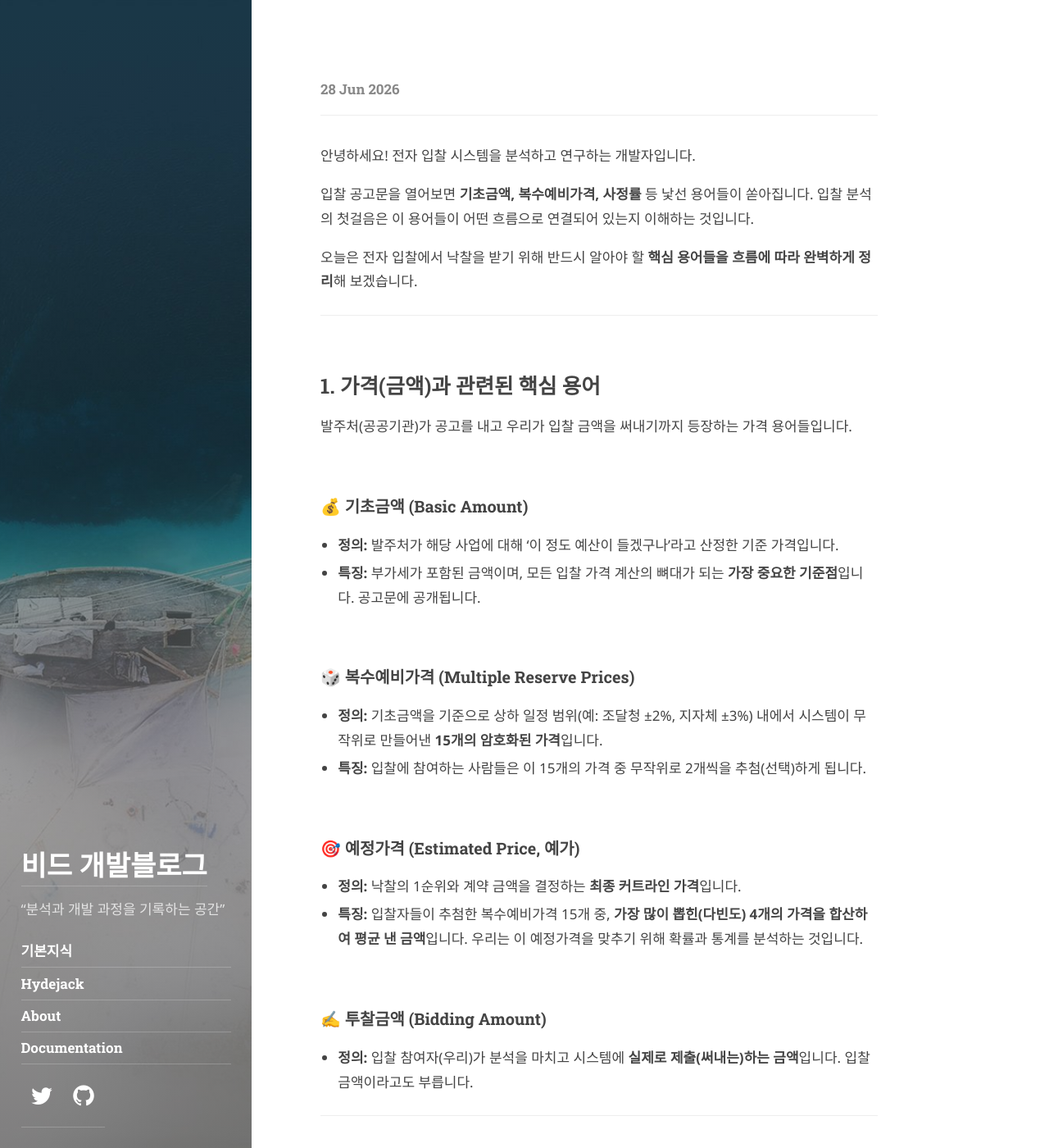
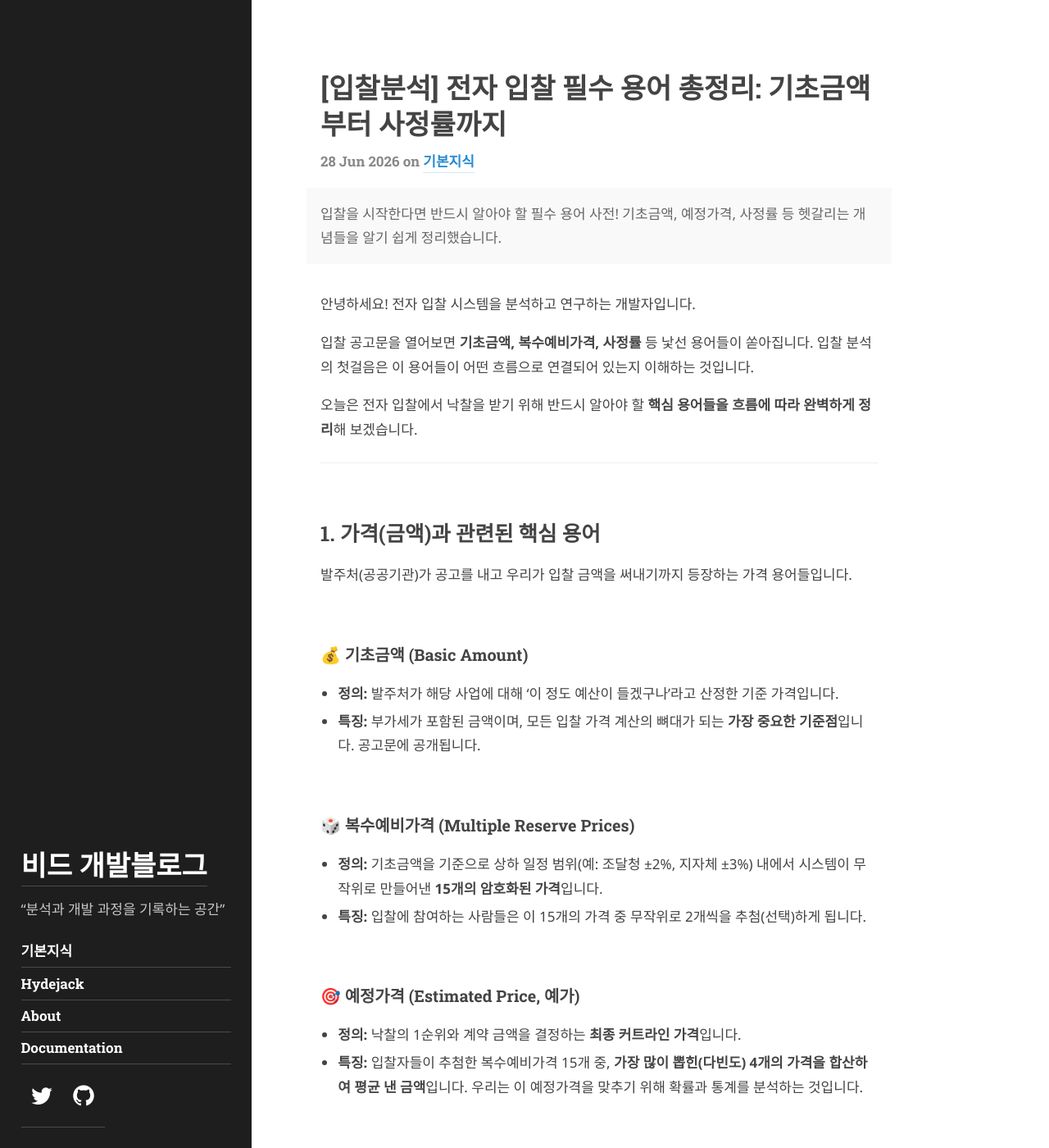
Before and after one commit to Kaguls/github.io-Bid-Data-Analysis, a Jekyll site: the page built from _posts/2026-06-28-기본설명1.md, in a window 1280 px wide and 1400 px high. Shown: the whole window at 82% size. Built offline with Jekyll 4.4.1, drawn with Linux system fonts in a browser that asks for light colours; some web fonts are replaced; our own code applies the rules of GitHub Pages for plain Markdown files; some of the changed text lies outside the part shown.

Commit message:
Update 2026-06-28-기본설명1.md

```diff
--- a/_posts/2026-06-28-기본설명1.md
+++ b/_posts/2026-06-28-기본설명1.md
@@ -1,11 +1,9 @@
 ---
 layout: post
-title: 전자 입찰 필수 용어 총정리: 기초금액부터 사정률까지
-description: >
-  "입찰을 시작한다면 반드시 알아야 할 필수 용어 사전! 기초금액, 예정가격, 사정률 등 헷갈리는 개념들을 알기 쉽게 정리했습니다."
+title: "[입찰분석] 전자 입찰 필수 용어 총정리: 기초금액부터 사정률까지"
+description: "입찰을 시작한다면 반드시 알아야 할 필수 용어 사전! 기초금액, 예정가격, 사정률 등 헷갈리는 개념들을 알기 쉽게 정리했습니다."
 tags: [기본지식]
 author: author2
-canonical_url: http://hyde.getpoole.com/2012/02/07/example-content/
 ---
 
 안녕하세요! 전자 입찰 시스템을 분석하고 연구하는 개발자입니다.
```
